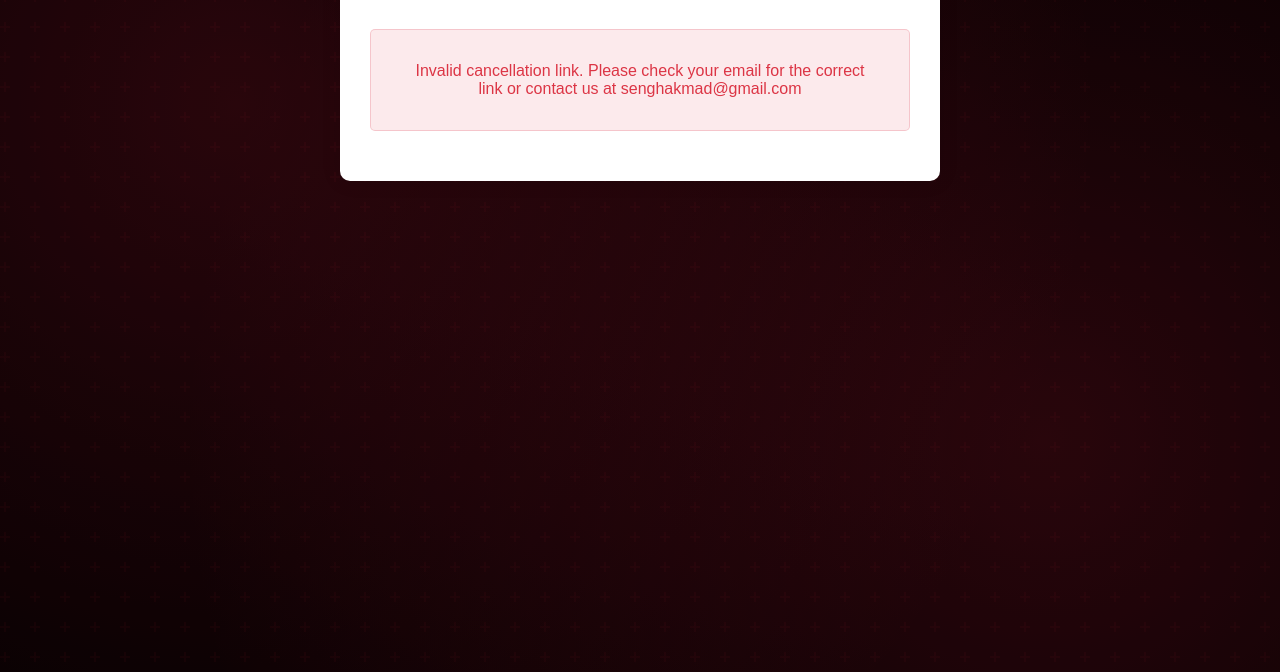
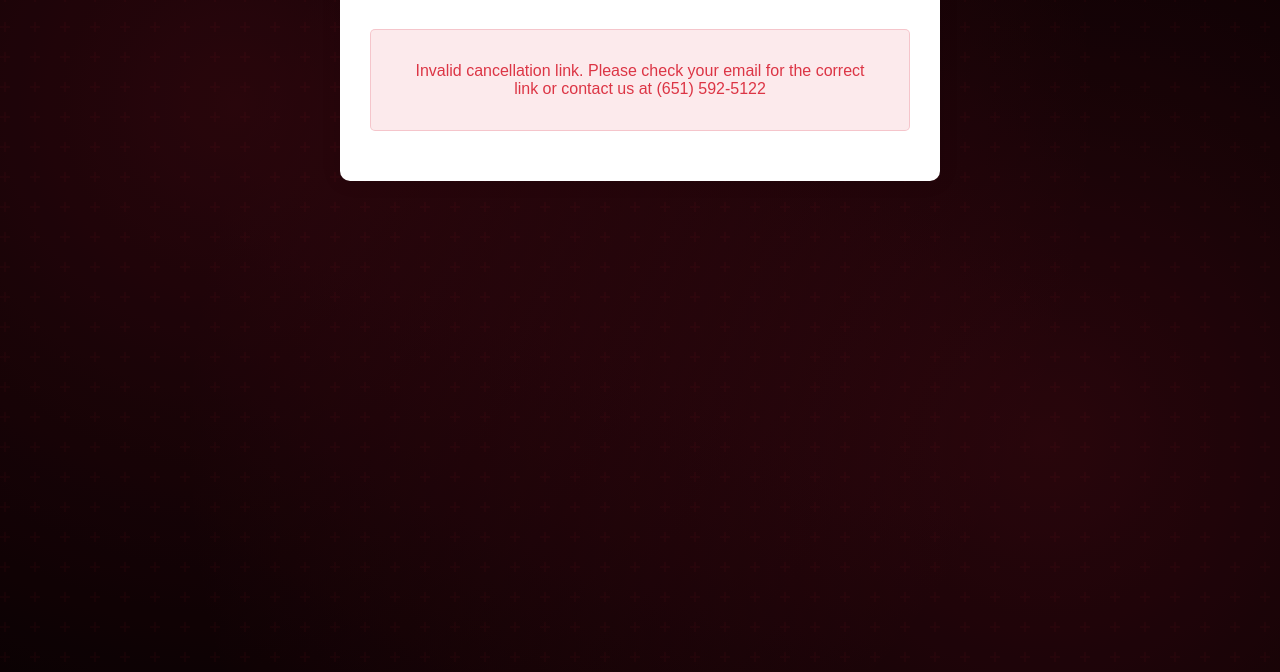
Before and after one commit to Bankroll2025/inked-by-chris, a plain HTML site: page cancel.html in a window 1280 px wide. Shown: the part 128-800 px from the top of the page. Drawn offline with nearby package versions, Linux system fonts and the light colour scheme.

Commit message:
gg
grfgs

```diff
--- a/cancel.html
+++ b/cancel.html
@@ -121,7 +121,7 @@
 
         if (!bookingId || !clientEmail) {
             document.getElementById('cancellation-content').innerHTML = `
-                <p class="error-message">Invalid cancellation link. Please check your email for the correct link or contact us at senghakmad@gmail.com</p>
+                <p class="error-message">Invalid cancellation link. Please check your email for the correct link or contact us at (651) 592-5122</p>
             `;
         } else {
             // Show confirmation dialog
```
Also changed, not shown: 1 other file.
